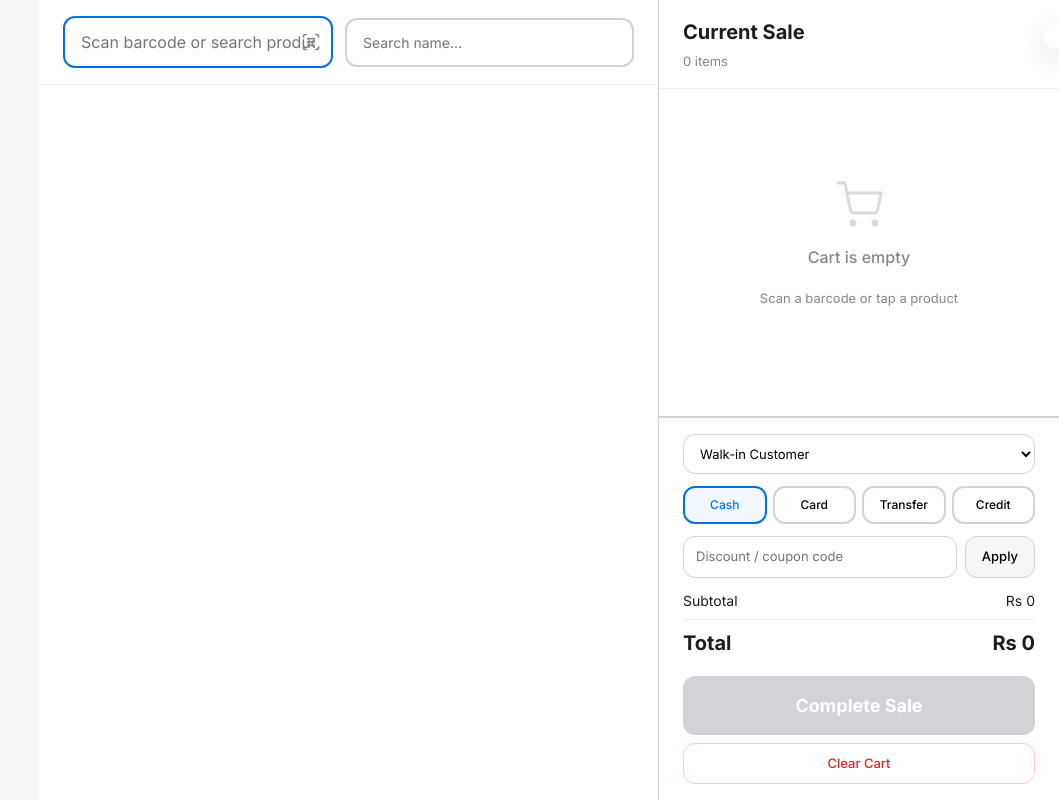
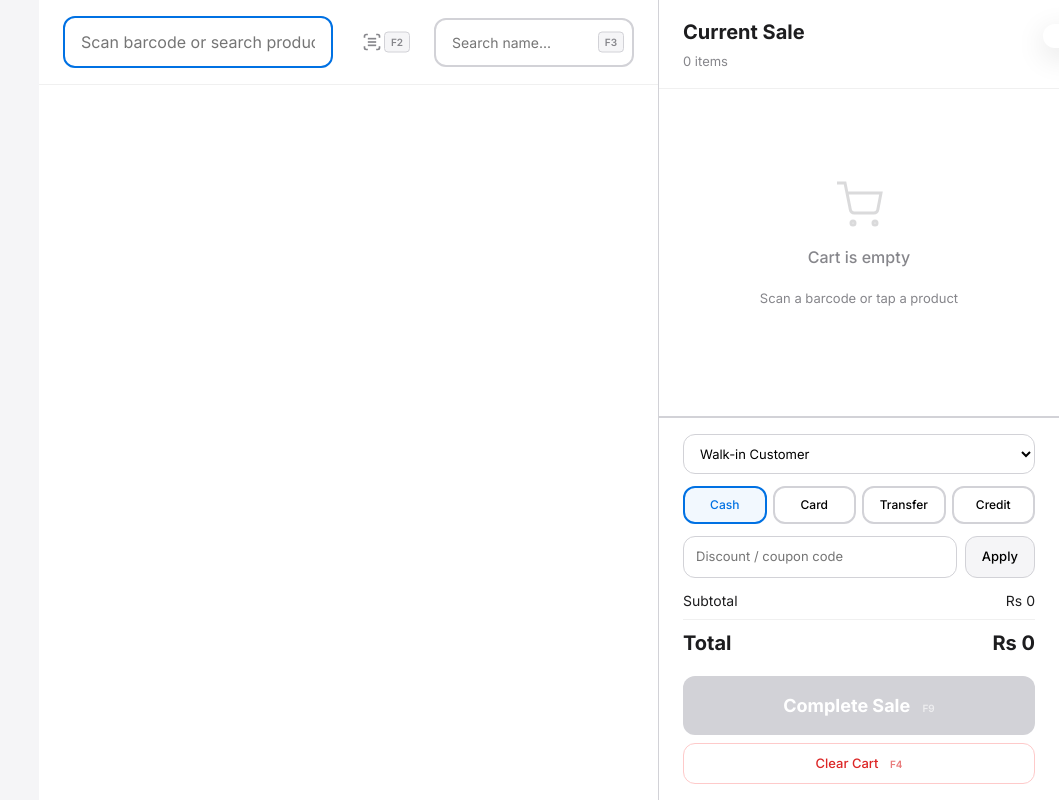
Before and after one commit to 7aib/point-of-sale, a Django app: page /sales/terminal/ in a window 1280 px wide. Shown: the whole page, without its empty margins (221-1280 px from the left). Run offline with Django 5.2, Linux system fonts and the light colour scheme; the visitor is signed in with stand-in values (Sample User, id 1); data comes from the database, SQL or seed files in the repository; data that the repository does not hold is empty.

Commit message:
fix: Add keyboard shortcut badges to POS terminal

```diff
--- a/sales/templates/sales/pos_terminal.html
+++ b/sales/templates/sales/pos_terminal.html
@@ -434,10 +434,14 @@
         <div class="pos-products-header">
             <div style="position: relative; flex: 1;">
                 <input type="text" id="barcode-input" placeholder="Scan barcode or search product..." autofocus autocomplete="off">
-                <svg class="barcode-icon" width="20" height="20" viewBox="0 0 24 24" fill="none" stroke="currentColor" stroke-width="2" style="position: absolute; right: 12px; top: 50%; transform: translateY(-50%);"><path d="M3 7V5a2 2 0 012-2h2"/><path d="M17 3h2a2 2 0 012 2v2"/><path d="M21 17v2a2 2 0 01-2 2h-2"/><path d="M7 21H5a2 2 0 01-2-2v-2"/><line x1="7" y1="12" x2="17" y2="12"/><line x1="7" y1="8" x2="17" y2="8"/><line x1="7" y1="16" x2="17" y2="16"/></svg>
+                <svg class="barcode-icon" width="20" height="20" viewBox="0 0 24 24" fill="none" stroke="currentColor" stroke-width="2" style="position: absolute; right: 40px; top: 50%; transform: translateY(-50%);"><path d="M3 7V5a2 2 0 012-2h2"/><path d="M17 3h2a2 2 0 012 2v2"/><path d="M21 17v2a2 2 0 01-2 2h-2"/><path d="M7 21H5a2 2 0 01-2-2v-2"/><line x1="7" y1="12" x2="17" y2="12"/><line x1="7" y1="8" x2="17" y2="8"/><line x1="7" y1="16" x2="17" y2="16"/></svg>
+                <span style="position: absolute; right: 12px; top: 50%; transform: translateY(-50%); font-size: 10px; font-weight: 600; color: var(--apple-text-secondary); background: var(--apple-bg); border: 1px solid var(--apple-border); border-radius: 4px; padding: 2px 6px;">F2</span>
             </div>
-            <input type="text" id="product-search" placeholder="Search name..."
-                   style="width: 200px; padding: 12px 16px; font-size: 14px; font-family: var(--apple-font); border: 2px solid var(--apple-border); border-radius: var(--apple-radius-sm); outline: none;">
+            <div style="position: relative;">
+                <input type="text" id="product-search" placeholder="Search name..."
+                       style="width: 200px; padding: 12px 16px; padding-right: 40px; font-size: 14px; font-family: var(--apple-font); border: 2px solid var(--apple-border); border-radius: var(--apple-radius-sm); outline: none;">
+                <span style="position: absolute; right: 10px; top: 50%; transform: translateY(-50%); font-size: 10px; font-weight: 600; color: var(--apple-text-secondary); background: var(--apple-bg); border: 1px solid var(--apple-border); border-radius: 4px; padding: 2px 6px;">F3</span>
+            </div>
         </div>
         <div class="pos-products-grid" id="product-grid">
             {% for product in products %}
@@ -517,9 +521,11 @@
             <!-- Checkout -->
             <button class="pos-checkout-btn" id="checkout-btn" onclick="completeSale()" disabled>
                 Complete Sale
+                <span style="margin-left: 8px; font-size: 10px; opacity: 0.6; font-weight: 600;">F9</span>
             </button>
             <button class="pos-clear-btn" onclick="clearCart()">
                 Clear Cart
+                <span style="margin-left: 8px; font-size: 10px; opacity: 0.6; font-weight: 600;">F4</span>
             </button>
         </div>
     </div>
```
